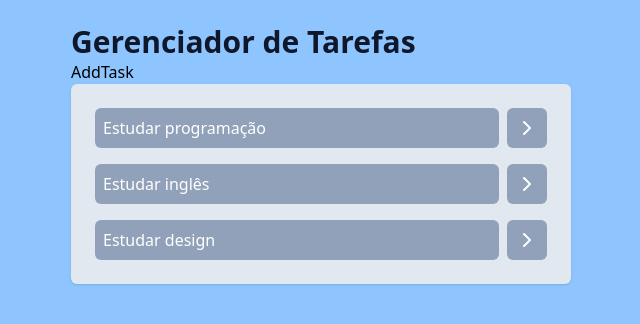
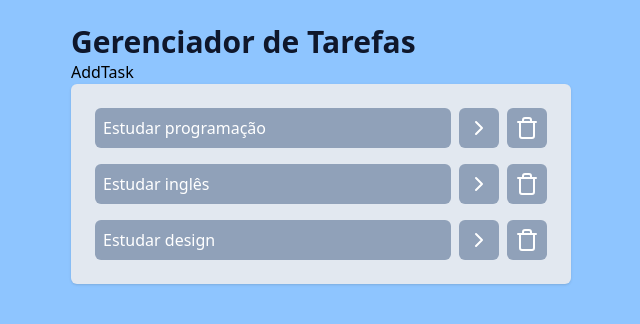
Before and after one commit to pedroaul/curso_react, a React (Vite) app: page / in a window 1280 px wide. Shown: the top 324 px of the page, without its empty margins (319-959 px from the left). Built offline with nearby package versions, Linux system fonts and the light colour scheme.

Commit message:
grifar_em_clique

```diff
--- a/src/components/Tasks.jsx
+++ b/src/components/Tasks.jsx
@@ -1,4 +1,4 @@
-import { ChevronRightIcon } from "lucide-react";
+import { ChevronRightIcon, TrashIcon } from "lucide-react";
 
 // QUANDO ALTERO A VARIAVEL, EU PRECISO ALTERAR A INTERFACE, CRIO UM STATE
 
@@ -7,12 +7,15 @@ function Tasks(props) {
     return(
         <ul className="space-y-4 p-6 bg-slate-200 rounded-md shadow">{props.tasks.map((task) =>
             <li key={task.id} className="flex gap-2">
-                <button onClick={() => props.onTaskClick(task.id)} className="bg-slate-400 w-full text-left text-white p-2 rounded-md">
+                <button onClick={() => props.onTaskClick(task.id)} className={`bg-slate-400 p-2 w-full text-left rounded-md text-white ${task.isCompleted && 'line-through'}`}>
                     {task.title}
                     {/* {task.isCompleted ? "COMPLETE": "IMCOMPLETE"}  */}
                 </button>
                 <button className="bg-slate-400 p-2 rounded-md text-white">
                     <ChevronRightIcon />
+                </button>
+                <button className="bg-slate-400 p-2 rounded-md text-white">
+                    <TrashIcon />
                 </button>
             </li>
         )}
```
